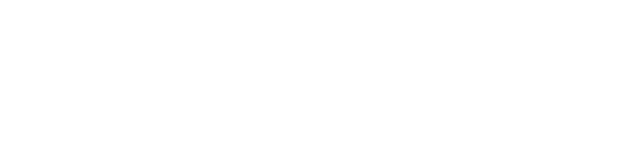
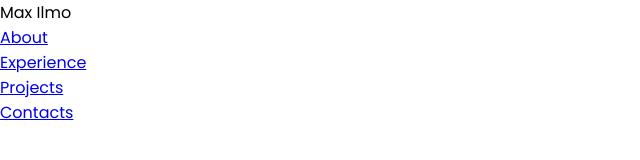
Before and after one commit to maxilmo/My-Portfolio-Website, a plain HTML site: page index.html in a window 1280 px wide. Shown: the whole page, without its empty margins (0-640 px from the left). Drawn offline with Linux system fonts and the light colour scheme.

Commit message:
adding links to html

```diff
--- a/index.html
+++ b/index.html
@@ -8,6 +8,17 @@
     <link rel="stylesheet" href="mediaqueries.css" />
   </head>
   <body>
+    <nav id="desktop-nav">
+      <div class="logo">Max Ilmo</div>
+      <div>
+        <ul class="nav-links">
+          <li><a href="#about">About</a></li>
+          <li><a href="#exprience">Experience</a></li>
+          <li><a href="#projects">Projects</a></li>
+          <li><a href="#contact">Contacts</a></li>
+        </ul>
+      </div>
+    </nav>
     <script src="script.js"></script>
   </body>
 </html>
--- a/style.css
+++ b/style.css
@@ -0,0 +1,12 @@
+/* GENERAL */
+
+@import url("https://fonts.googleapis.com/css2?family=Poppins:wght@300;400;500;600&display=swap");
+
+* {
+  margin: 0;
+  padding: 0;
+}
+
+body {
+  font-family: "Poppins", sans-serif;
+}
```
